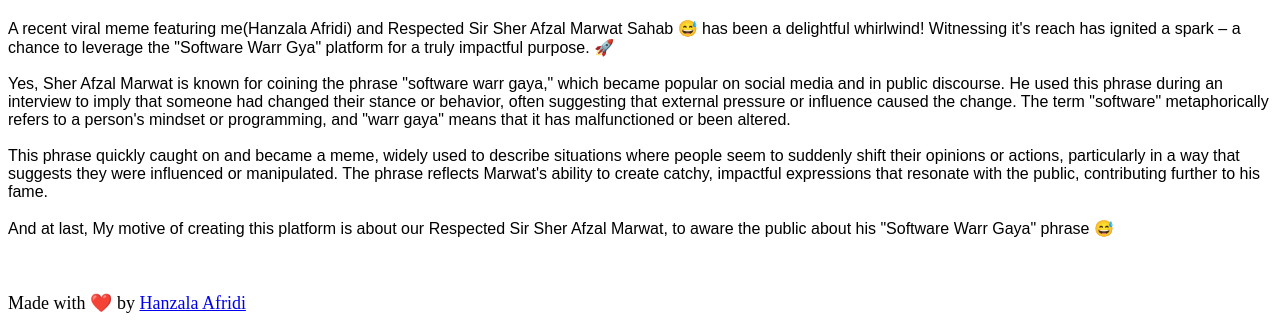
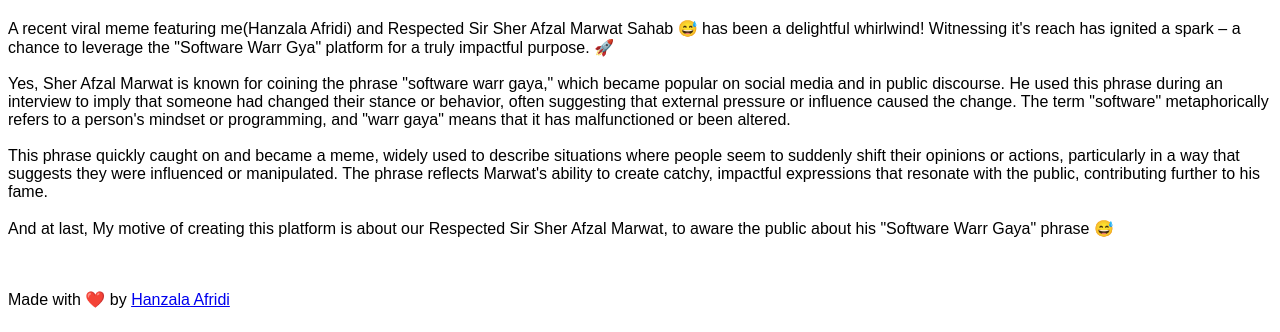
Before and after one commit to Hanzala-Afridi/Software-Warr-Gye, a plain HTML site: page index.html in a window 1280 px wide. Shown: the part 673-1005 px from the top of the page. Drawn offline with Linux system fonts and the light colour scheme.

Commit message:
Update index.html

```diff
--- a/index.html
+++ b/index.html
@@ -53,7 +53,7 @@
             <br>
         </p>
 
-        <p style="font-family: poppins; font-size: 18px; font-weight: 300;" class="text-center 3"> Made with ❤️ by <a href="https://github.com/Hanzala-Afridi" target="_blank">Hanzala
+        <p class="text-center 3"> Made with ❤️ by <a href="https://github.com/Hanzala-Afridi" target="_blank">Hanzala
                 Afridi</a></p>
 
     </div>
```
